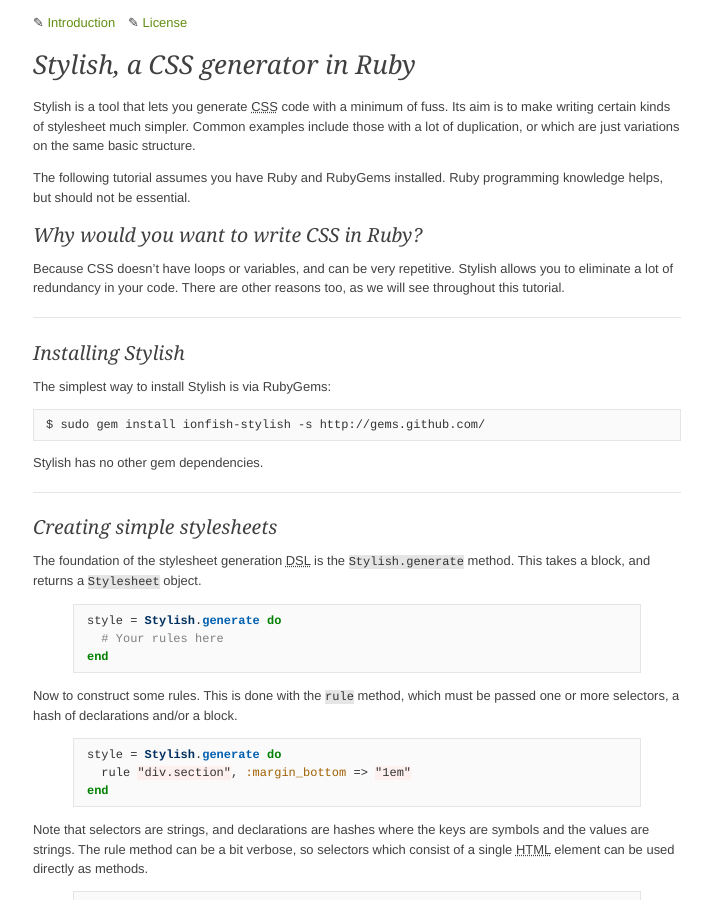
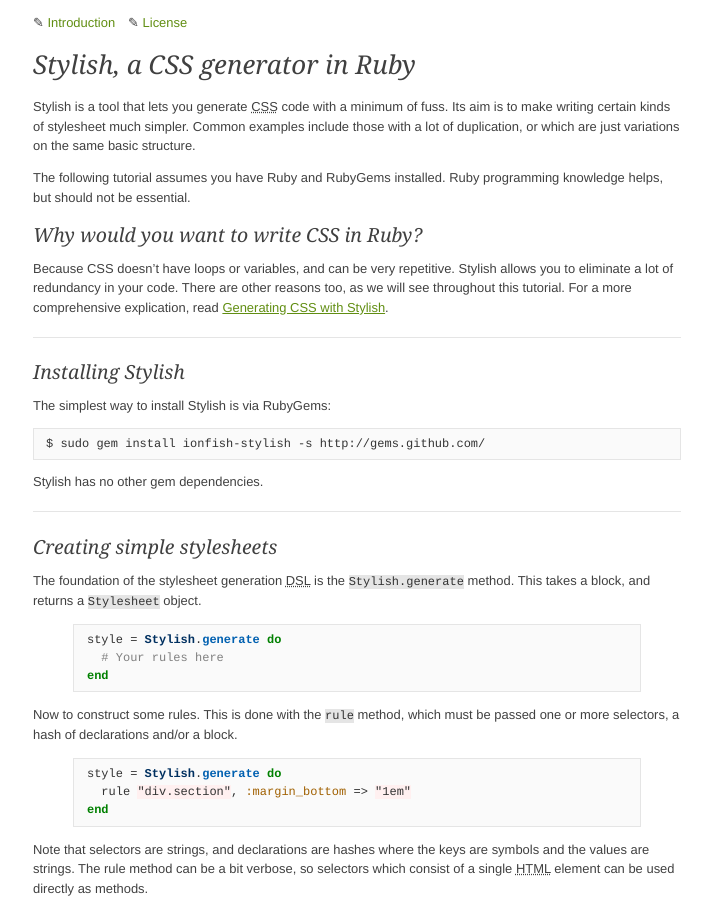
Before and after one commit to beastaugh/stylish, a Jekyll site: the page built from index.html, in a window 1280 px wide and 900 px high. Shown: the whole window, without its empty margins (283-995 px from the left). Built offline with Jekyll 4.4.1, drawn with Linux system fonts in a browser that asks for light colours.

Commit message:
Add explanatory article link to introductory tutorial.

```diff
--- a/index.html
+++ b/index.html
@@ -1,6 +1,7 @@
 ---
 layout: default
 title: Stylish, a CSS generator in Ruby
+article_link: http://extralogical.net/2009/05/generating-css-with-stylish/
 ---
 
 <p>
@@ -23,6 +24,8 @@
     Because CSS doesn&#8217;t have loops or variables, and can be very
     repetitive. Stylish allows you to eliminate a lot of redundancy in your
     code. There are other reasons too, as we will see throughout this tutorial.
+	For a more comprehensive explication,
+	read <a href="{{ page.article_link }}">Generating CSS with Stylish</a>.
   </p>
 </div>
 
```
